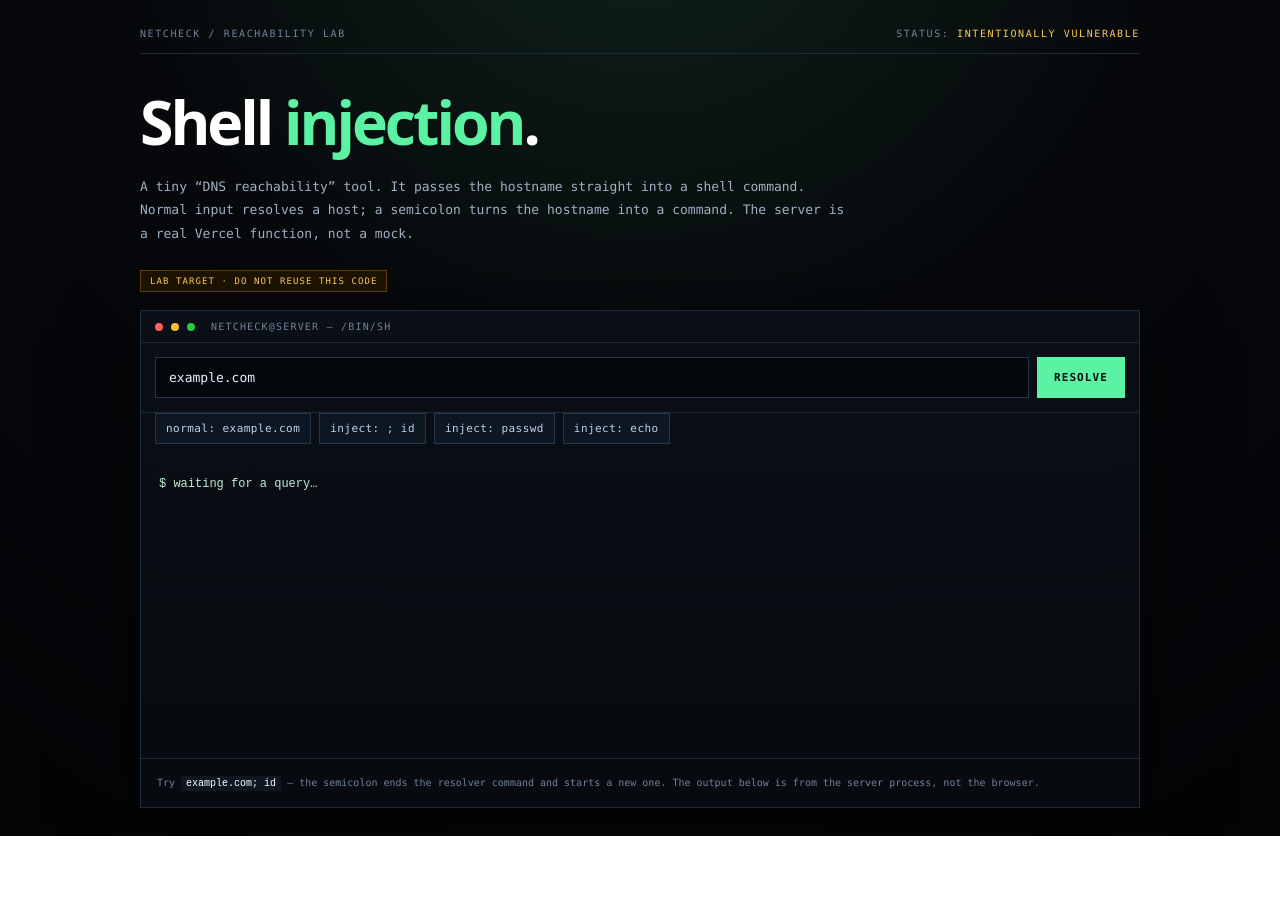
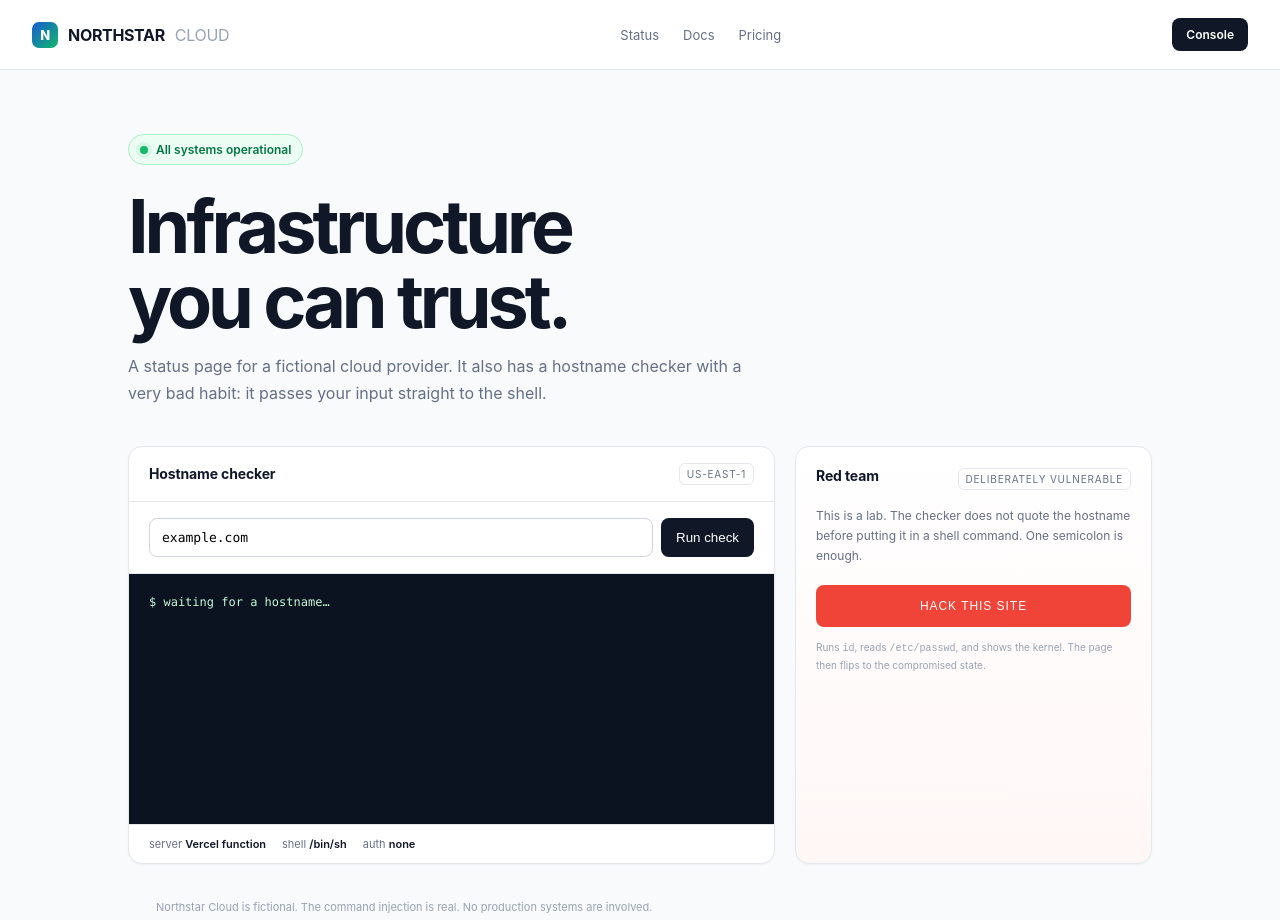
Before and after one commit to dttk23100/rce-demo, a website: page index.html in a window 1280 px wide. Before the commit the page ends 836 px from the top, so only its background shows below. Drawn offline with Linux system fonts and the light colour scheme.

Commit message:
visual hacked state

```diff
--- a/index.html
+++ b/index.html
@@ -3,88 +3,148 @@
 <head>
 <meta charset="utf-8">
 <meta name="viewport" content="width=device-width,initial-scale=1">
-<title>NETCHECK — shell injection lab</title>
+<title>Northstar Cloud — Status</title>
 <style>
-  :root{--bg:#06080b;--panel:#0b1017;--line:#1d2a38;--text:#dbe8f4;--dim:#71839a;--green:#5cf2a4;--amber:#ffc857;--red:#ff5a5a}
+  :root{--ink:#101828;--muted:#667085;--line:#e4e7ec;--bg:#f8fafc;--card:#fff;--green:#12b76a;--red:#f04438;--blue:#175cd3}
   *{box-sizing:border-box}
-  body{margin:0;min-height:100vh;background:radial-gradient(circle at 50% -20%,#10251d 0,#06080b 45%,#030406);color:var(--text);font-family:ui-monospace,SFMono-Regular,Menlo,Consolas,monospace;padding:28px}
-  .wrap{max-width:1000px;margin:0 auto}
-  .top{display:flex;justify-content:space-between;gap:16px;border-bottom:1px solid var(--line);padding-bottom:14px;margin-bottom:26px;font-size:10px;letter-spacing:.16em;text-transform:uppercase;color:var(--dim);flex-wrap:wrap}
-  .top b{color:var(--amber);font-weight:500}
-  h1{font-family:ui-sans-serif,system-ui,-apple-system,sans-serif;font-size:clamp(2rem,5vw,3.8rem);letter-spacing:-.05em;margin:0 0 12px;color:#fff}
-  h1 span{color:var(--green)}
-  .sub{max-width:720px;color:#9fb0c4;font-size:13px;line-height:1.8;margin:0 0 24px}
-  .badge{display:inline-block;border:1px solid #5b3f00;background:#1b1300;color:var(--amber);padding:5px 9px;font-size:9px;letter-spacing:.12em;text-transform:uppercase;margin-bottom:18px}
-  .panel{border:1px solid var(--line);background:linear-gradient(180deg,#0b1017f5,#070a0ff5);box-shadow:0 20px 70px #0009}
-  .bar{display:flex;align-items:center;gap:8px;padding:10px 14px;border-bottom:1px solid var(--line);color:var(--dim);font-size:10px;letter-spacing:.12em;text-transform:uppercase}
-  .bar i{width:8px;height:8px;border-radius:50%;background:#2d3a4c}
-  .bar i:nth-child(1){background:#ff5f57}.bar i:nth-child(2){background:#febc2e}.bar i:nth-child(3){background:#28c840}
-  form{display:flex;gap:8px;padding:14px;border-bottom:1px solid var(--line)}
-  input{flex:1;min-width:0;background:#04070b;border:1px solid #26364c;color:#e8f4ff;padding:12px 13px;font:13px ui-monospace,Menlo,monospace;outline:none}
-  input:focus{border-color:var(--green);box-shadow:0 0 0 2px #5cf2a418}
-  button{background:var(--green);border:1px solid var(--green);color:#031008;padding:11px 16px;font:600 11px ui-monospace,Menlo,monospace;letter-spacing:.1em;text-transform:uppercase;cursor:pointer}
-  button:hover{filter:brightness(1.08)}button:disabled{opacity:.45}
-  pre{margin:0;padding:16px 18px;min-height:300px;max-height:50vh;overflow:auto;white-space:pre-wrap;word-break:break-word;color:#bdf0d1;font-size:12px;line-height:1.7}
-  .hint{padding:14px 16px;border-top:1px solid var(--line);color:var(--dim);font-size:10px;line-height:1.9}
-  .hint b{color:var(--amber);font-weight:500}.hint code{color:#fff;background:#0e1721;padding:2px 5px}
-  .row{display:flex;gap:8px;flex-wrap:wrap;padding:0 14px 14px}
-  .row button{background:#0d1722;color:#bcd2e8;border-color:#26364c;padding:8px 10px;font-weight:500;letter-spacing:.04em;text-transform:none}
-  .row button:hover{border-color:var(--green);color:#fff}
-  .ok{color:var(--green)}.err{color:var(--red)}
-  a{color:var(--green)}
+  body{margin:0;background:var(--bg);color:var(--ink);font-family:-apple-system,BlinkMacSystemFont,"Segoe UI",Inter,system-ui,sans-serif;min-height:100vh}
+  a{color:inherit;text-decoration:none}
+  .nav{display:flex;align-items:center;justify-content:space-between;padding:18px 32px;border-bottom:1px solid var(--line);background:#fff}
+  .brand{display:flex;align-items:center;gap:10px;font-weight:700;letter-spacing:-.02em}
+  .logo{width:26px;height:26px;border-radius:7px;background:linear-gradient(135deg,#175cd3,#12b76a);display:grid;place-items:center;color:#fff;font-size:13px;font-weight:800}
+  .navlinks{display:flex;gap:24px;font-size:13px;color:var(--muted)}
+  .navlinks a:hover{color:var(--ink)}
+  .navcta{font-size:12px;font-weight:600;background:var(--ink);color:#fff;padding:9px 14px;border-radius:8px}
+  main{max-width:1080px;margin:0 auto;padding:64px 28px 80px}
+  .pill{display:inline-flex;align-items:center;gap:8px;border:1px solid #abefc6;background:#ecfdf3;color:#067647;font-size:12px;font-weight:600;padding:7px 11px;border-radius:999px}
+  .dot{width:8px;height:8px;border-radius:50%;background:var(--green);box-shadow:0 0 0 4px #12b76a1a}
+  h1{font-size:clamp(2.5rem,6vw,4.6rem);line-height:1.02;letter-spacing:-.055em;margin:24px 0 14px}
+  .lede{max-width:620px;color:var(--muted);font-size:16px;line-height:1.7;margin:0 0 38px}
+  .grid{display:grid;grid-template-columns:1.45fr .8fr;gap:20px}
+  @media(max-width:860px){.grid{grid-template-columns:1fr}}
+  .card{background:var(--card);border:1px solid var(--line);border-radius:14px;box-shadow:0 1px 2px #1018280a;overflow:hidden}
+  .cardhead{padding:16px 20px;border-bottom:1px solid var(--line);display:flex;align-items:center;justify-content:space-between;gap:12px}
+  .cardhead h2{font-size:14px;margin:0;letter-spacing:-.01em}
+  .tag{font-size:10px;letter-spacing:.08em;text-transform:uppercase;color:var(--muted);border:1px solid var(--line);padding:4px 7px;border-radius:6px}
+  form{display:flex;gap:8px;padding:16px 20px;border-bottom:1px solid var(--line)}
+  input{flex:1;min-width:0;border:1px solid #d0d5dd;border-radius:8px;padding:11px 12px;font:13px ui-monospace,Menlo,monospace;outline:none}
+  input:focus{border-color:var(--blue);box-shadow:0 0 0 3px #175cd31a}
+  button{border:0;border-radius:8px;padding:11px 15px;font:600 12px inherit;cursor:pointer;background:var(--ink);color:#fff}
+  button:hover{filter:brightness(1.1)} button:disabled{opacity:.5;cursor:not-allowed}
+  pre{margin:0;padding:18px 20px;min-height:250px;max-height:42vh;overflow:auto;white-space:pre-wrap;word-break:break-word;background:#0b1220;color:#c7f9d9;font:12px/1.7 ui-monospace,Menlo,monospace}
+  .meta{display:flex;gap:16px;flex-wrap:wrap;padding:12px 20px;border-top:1px solid var(--line);font-size:11px;color:var(--muted)}
+  .meta b{color:var(--ink);font-weight:600}
+  .red{padding:20px;background:linear-gradient(180deg,#fff,#fff7f6)}
+  .red h2{font-size:14px;margin:0 0 8px}
+  .red p{font-size:12px;line-height:1.7;color:var(--muted);margin:0 0 18px}
+  .hack{width:100%;background:var(--red);padding:14px;font-size:12px;letter-spacing:.08em;text-transform:uppercase}
+  .red .tiny{font-size:10px;color:#98a2b3;line-height:1.7;margin-top:12px}
+  .foot{max-width:1080px;margin:34px auto 0;padding:0 28px;color:#98a2b3;font-size:11px;line-height:1.8}
+  .overlay{position:fixed;inset:0;z-index:1000;display:grid;place-items:center;padding:28px;background:radial-gradient(circle at 50% 0,#3a0008 0,#080001 50%,#030000);color:#ffe9ea;font-family:ui-monospace,SFMono-Regular,Menlo,monospace;overflow:auto}
+  .overlay[hidden]{display:none}
+  .overlay:before{content:"";position:fixed;inset:0;pointer-events:none;background:repeating-linear-gradient(0deg,#ff00000d 0 1px,transparent 1px 4px)}
+  .oin{width:min(960px,100%);text-align:center;position:relative;animation:pop .45s ease-out both}
+  @keyframes pop{from{opacity:0;transform:translateY(12px)}to{opacity:1;transform:none}}
+  .ob{color:#ff7777;font-size:12px;letter-spacing:.28em;text-transform:uppercase;margin-bottom:20px}
+  .overlay h1{font-family:ui-sans-serif,system-ui,-apple-system,sans-serif;font-size:clamp(2.6rem,8vw,6.4rem);line-height:.9;letter-spacing:-.055em;color:#ff2222;text-shadow:0 0 45px #ff000055;margin:0 0 18px}
+  .oc{color:#ffb3b3;font-size:clamp(.8rem,2vw,1.05rem);letter-spacing:.14em}
+  .overlay pre{display:inline-block;text-align:left;margin:26px auto 0;min-height:0;max-height:34vh;border:1px solid #5b0710;background:#120003e6;color:#ffb3b3;font-size:11px;line-height:1.75;max-width:100%}
+  .or{display:inline-block;margin-top:24px;border:1px solid #ff4b4b;background:#ff2222;color:#100002;padding:12px 20px;border-radius:0;font:600 11px ui-monospace,monospace;letter-spacing:.1em;text-transform:uppercase;cursor:pointer}
+  .of{margin-top:18px;color:#a8656b;font-size:10px;line-height:1.8}
+  .glitch{animation:glitch .35s steps(2,end) 2}
+  @keyframes glitch{0%{transform:translate(0)}25%{transform:translate(-3px,1px)}50%{transform:translate(3px,-1px)}75%{transform:translate(-1px,2px)}100%{transform:none}}
 </style>
 </head>
 <body>
-<div class="wrap">
-  <div class="top"><span>NETCHECK / REACHABILITY LAB</span><span>STATUS: <b>INTENTIONALLY VULNERABLE</b></span></div>
-  <h1>Shell <span>injection</span>.</h1>
-  <p class="sub">A tiny “DNS reachability” tool. It passes the hostname straight into a shell command. Normal input resolves a host; a semicolon turns the hostname into a command. The server is a real Vercel function, not a mock.</p>
-  <div class="badge">lab target · do not reuse this code</div>
+<header class="nav">
+  <div class="brand"><span class="logo">N</span>NORTHSTAR <span style="font-weight:400;color:#98a2b3">CLOUD</span></div>
+  <nav class="navlinks"><a href="#">Status</a><a href="#">Docs</a><a href="#">Pricing</a></nav>
+  <a class="navcta" href="#">Console</a>
+</header>
 
-  <section class="panel">
-    <div class="bar"><i></i><i></i><i></i><span style="margin-left:8px">netcheck@server — /bin/sh</span></div>
-    <form id="form">
-      <input id="host" value="example.com" autocomplete="off" spellcheck="false" aria-label="hostname">
-      <button id="run" type="submit">resolve</button>
-    </form>
-    <div class="row">
-      <button data-payload="example.com">normal: example.com</button>
-      <button data-payload="example.com; id">inject: ; id</button>
-      <button data-payload="example.com; id; cat /etc/passwd | head -5; uname -a">inject: passwd</button>
-      <button data-payload="example.com; echo PWNED; whoami">inject: echo</button>
-    </div>
-    <pre id="out">$ waiting for a query…</pre>
-    <div class="hint">
-      Try <code>example.com; id</code> — the semicolon ends the resolver command and starts a new one.
-      The output below is from the server process, not the browser.
-    </div>
-  </section>
+<main>
+  <div class="pill"><span class="dot"></span>All systems operational</div>
+  <h1>Infrastructure<br>you can trust.</h1>
+  <p class="lede">A status page for a fictional cloud provider. It also has a hostname checker with a very bad habit: it passes your input straight to the shell.</p>
+
+  <div class="grid">
+    <section class="card">
+      <div class="cardhead"><h2>Hostname checker</h2><span class="tag">us-east-1</span></div>
+      <form id="form">
+        <input id="host" value="example.com" autocomplete="off" spellcheck="false" aria-label="Hostname">
+        <button id="run" type="submit">Run check</button>
+      </form>
+      <pre id="out">$ waiting for a hostname…</pre>
+      <div class="meta"><span>server <b>Vercel function</b></span><span>shell <b>/bin/sh</b></span><span>auth <b>none</b></span></div>
+    </section>
+
+    <aside class="card red">
+      <div class="cardhead" style="padding:0 0 14px;border:0"><h2>Red team</h2><span class="tag">deliberately vulnerable</span></div>
+      <p>This is a lab. The checker does not quote the hostname before putting it in a shell command. One semicolon is enough.</p>
+      <button class="hack" id="hack">Hack this site</button>
+      <div class="tiny">Runs <code>id</code>, reads <code>/etc/passwd</code>, and shows the kernel. The page then flips to the compromised state.</div>
+    </aside>
+  </div>
+  <div class="foot">Northstar Cloud is fictional. The command injection is real. No production systems are involved.</div>
+</main>
+
+<div class="overlay" id="pwn" hidden>
+  <div class="oin">
+    <div class="ob">⚠ server compromised ⚠</div>
+    <h1>THIS SITE<br>HAS BEEN HACKED.</h1>
+    <div class="oc">NORTHSTAR CLOUD · SERVER-SIDE COMMAND EXECUTION</div>
+    <pre id="pwnout"></pre>
+    <br>
+    <button class="or" id="restore">Restore site</button>
+    <div class="of">Real shell injection in a lab app. No files were deleted. The command output is from the server, not the browser.</div>
+  </div>
 </div>
+
 <script>
   const $ = (s) => document.querySelector(s);
-  const out = $('#out');
-  async function run(host) {
+  const out = $('#out'), pwn = $('#pwn'), pwnout = $('#pwnout');
+
+  async function query(host) {
+    const r = await fetch('/api/ping?host=' + encodeURIComponent(host), {cache:'no-store'});
+    const d = await r.json();
+    if (!r.ok) throw new Error(d.error || ('HTTP ' + r.status));
+    return d;
+  }
+
+  function show(d) {
+    out.textContent = '$ ' + d.host + '\n\n$ ' + d.command + '\n\n' + d.output + '\n[exit ' + (d.code ?? '?') + ' · ' + (d.ms ?? '?') + 'ms]';
+  }
+
+  async function normal(host) {
     $('#run').disabled = true;
-    out.textContent = '$ ' + host + '\n\nquerying…';
+    out.textContent = '$ ' + host + '\n\nchecking…';
+    try { show(await query(host)); }
+    catch (e) { out.textContent = 'error: ' + e.message; }
+    finally { $('#run').disabled = false; }
+  }
+
+  async function hack() {
+    $('#hack').disabled = true;
+    out.textContent = '$ example.com; id; cat /etc/passwd | head -5; uname -a\n\nbreaking out of the resolver…';
     try {
-      const r = await fetch('/api/ping?host=' + encodeURIComponent(host), {cache:'no-store'});
-      const d = await r.json();
-      out.textContent = '$ ' + host + '\n\n$ ' + (d.command || '') + '\n\n' + (d.output || '') + '\n[exit ' + (d.code ?? '?') + ' · ' + (d.ms ?? '?') + 'ms]';
+      const d = await query('example.com; id; cat /etc/passwd | head -5; uname -a');
+      show(d);
+      pwnout.textContent = d.output;
+      setTimeout(() => {
+        pwn.hidden = false;
+        document.body.classList.add('glitch');
+        setTimeout(() => document.body.classList.remove('glitch'), 900);
+      }, 500);
     } catch (e) {
       out.textContent = 'error: ' + e.message;
-      out.classList.add('err');
-    } finally {
-      $('#run').disabled = false;
-      $('#host').focus();
-    }
+    } finally { $('#hack').disabled = false; }
   }
-  $('#form').addEventListener('submit', (e) => { e.preventDefault(); run($('#host').value); });
-  document.querySelectorAll('[data-payload]').forEach(b => b.addEventListener('click', () => {
-    $('#host').value = b.dataset.payload;
-    run(b.dataset.payload);
-  }));
-  const q = new URLSearchParams(location.search).get('host');
-  if (q) { $('#host').value = q; run(q); }
+
+  $('#form').addEventListener('submit', (e) => { e.preventDefault(); normal($('#host').value); });
+  $('#hack').addEventListener('click', hack);
+  $('#restore').addEventListener('click', () => { pwn.hidden = true; out.textContent = '$ waiting for a hostname…'; });
+  const q = new URLSearchParams(location.search);
+  if (q.get('hack')) setTimeout(hack, 800);
 </script>
 </body>
 </html>
```
